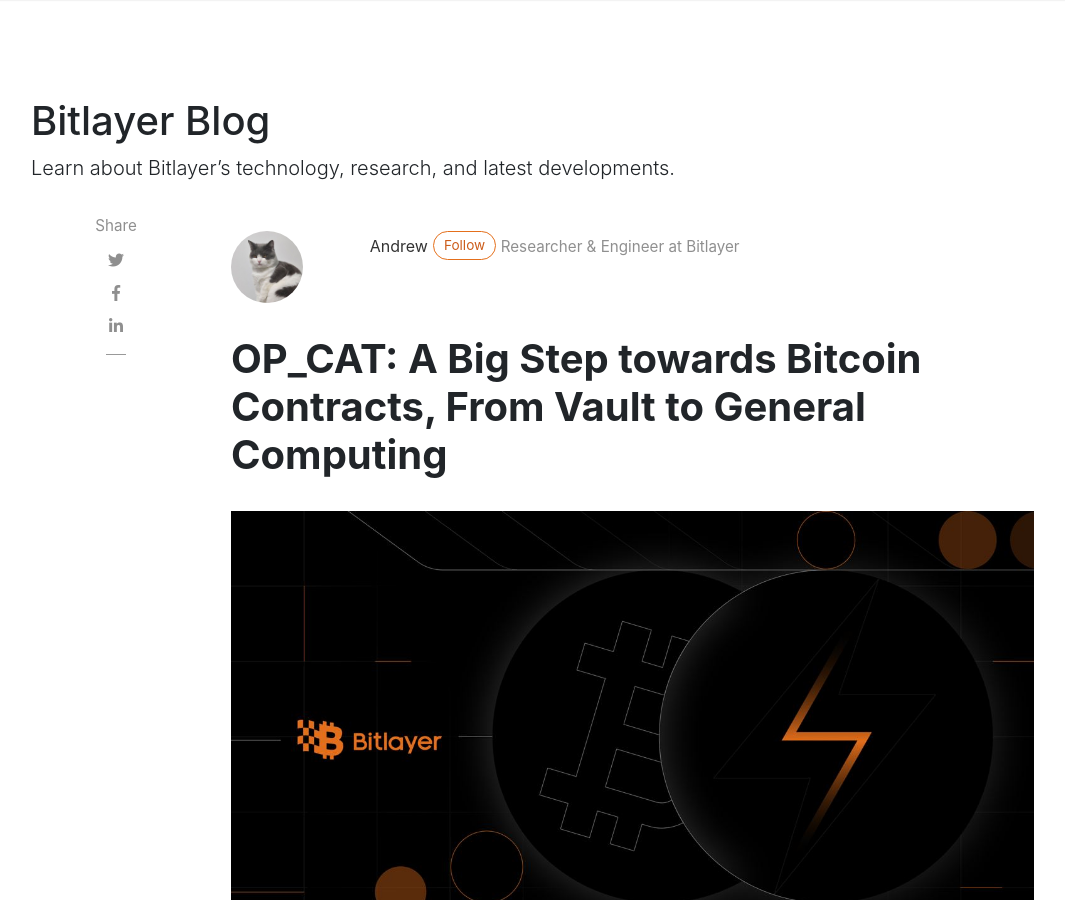
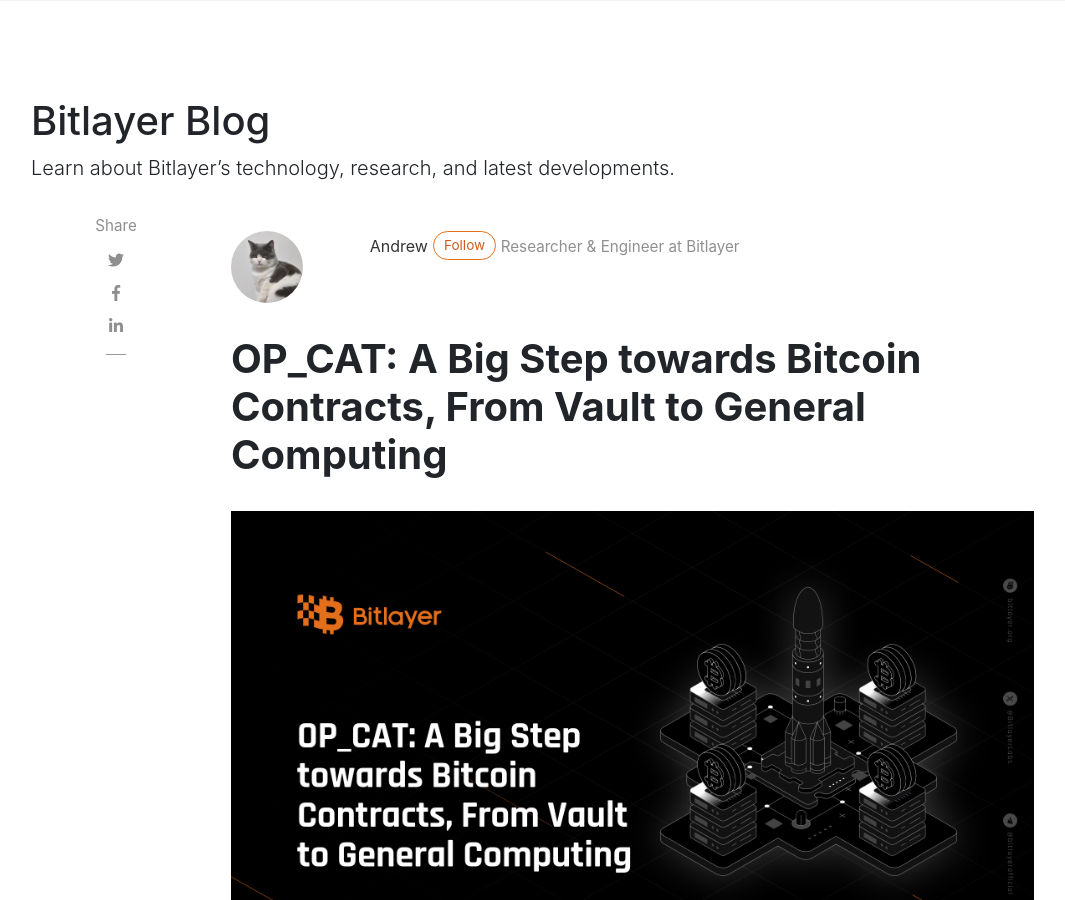
Before and after one commit to bitlayer-org/blog.bitlayer.org, a Jekyll site: the page built from _posts/2024-06-11-opcat_a_big_step_towards_Bitcoin_contracts.md, in a window 1280 px wide and 900 px high. Shown: the whole window, without its empty margins (54-1119 px from the left). Built offline with Jekyll 4.4.1, drawn with Linux system fonts in a browser that asks for light colours; nearby versions of some CDN libraries; comment, search, counter and statistics services are not loaded.

Commit message:
update image of op_cat and link

```diff
--- a/_config.yml
+++ b/_config.yml
@@ -34,7 +34,7 @@
     avatar: 'assets/images/andrew-avatar.jpg'
     web: https://www.bitlayer.org
     description: "Researcher & Engineer at Bitlayer"
-    twitter: https://twitter.com/czxbinance
+    twitter: https://x.com/Andrew0ngX
 
   lynndell:
     name: lynndell
--- a/_posts/2024-06-11-opcat_a_big_step_towards_Bitcoin_contracts.md
+++ b/_posts/2024-06-11-opcat_a_big_step_towards_Bitcoin_contracts.md
@@ -3,7 +3,7 @@
 title:  "OP_CAT: A Big Step towards Bitcoin Contracts, From Vault to General Computing"
 author: andrew
 categories: [ op_cat, bitcoin, matt ]
-image: assets/images/common/common.jpg
+image: assets/images/20240611/op_cat.png
 ---
 
 
```
Also changed, not shown: assets/images/20240611/op_cat.png (added).
